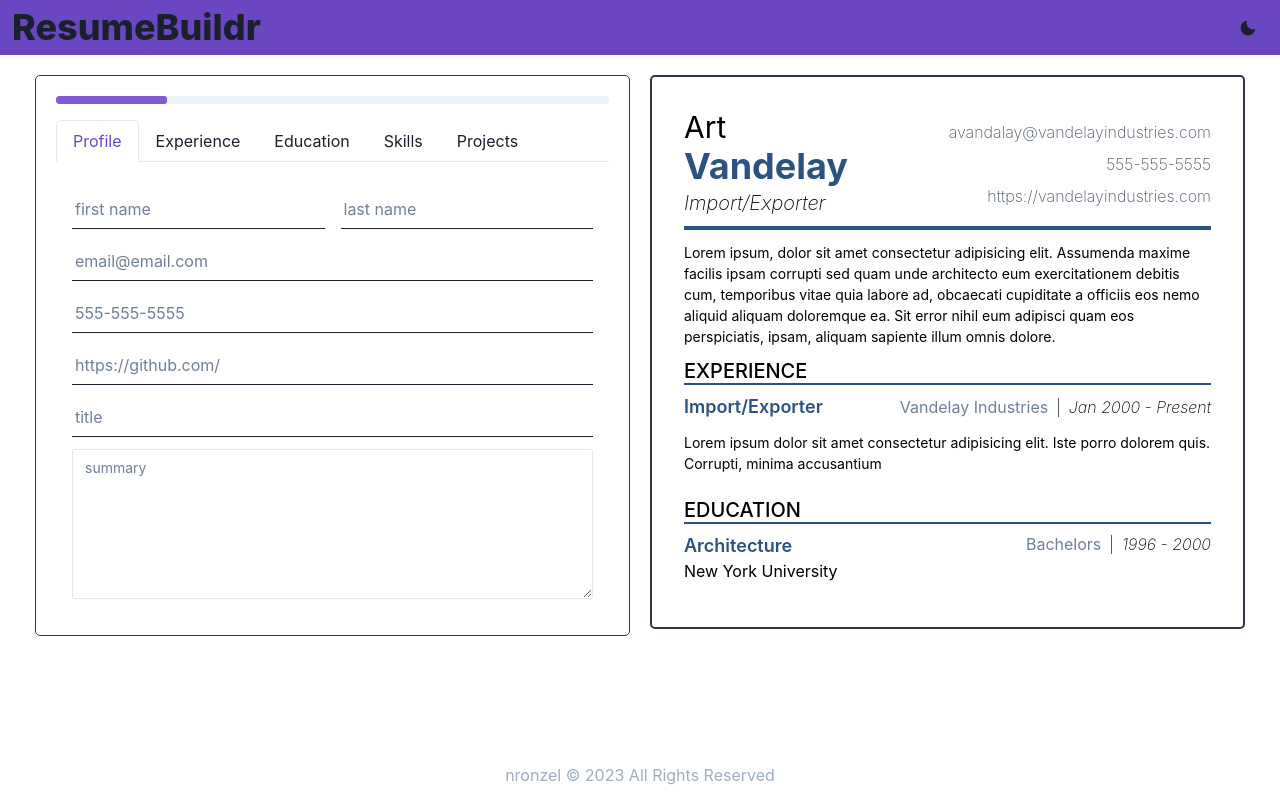
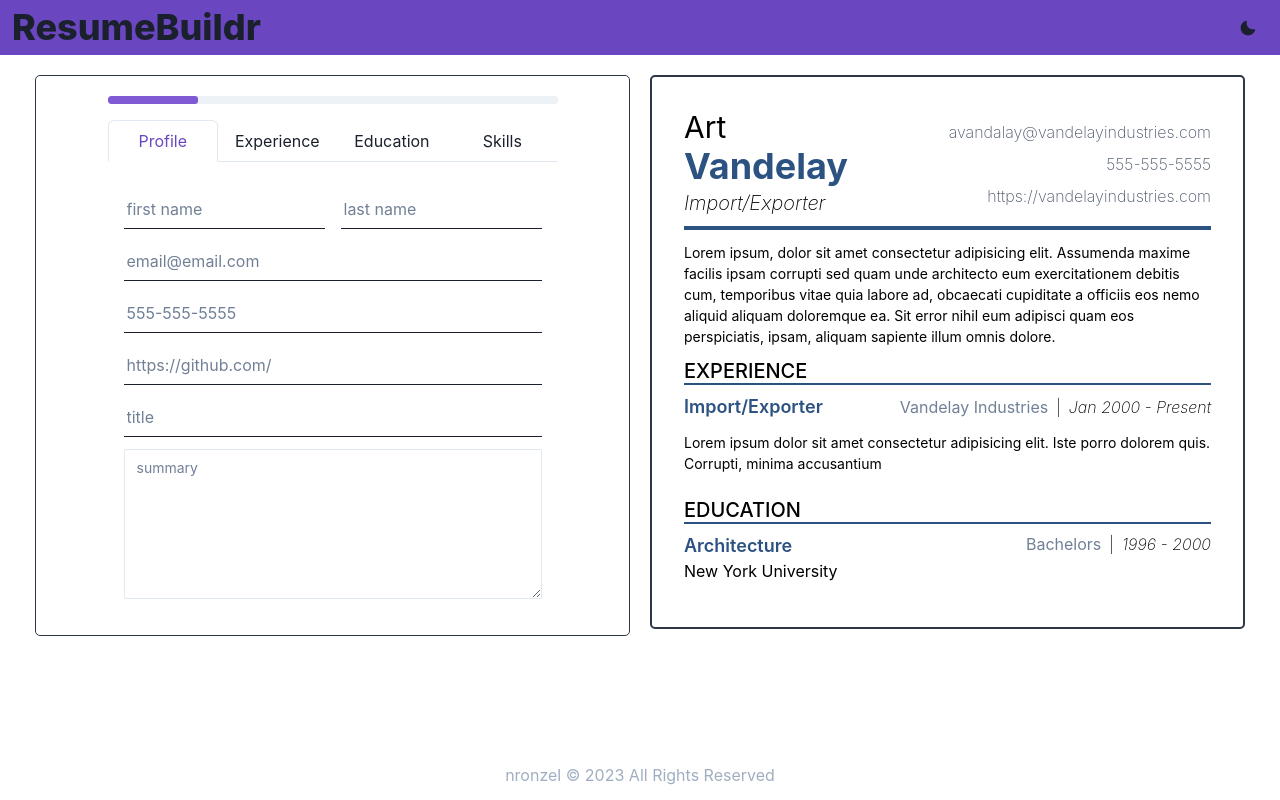
Before and after one commit to nronzel/resume-maker, a React (Vite) app: page / in a window 1280 px wide. Built offline with nearby package versions, Linux system fonts and the light colour scheme.

Commit message:
refactor: made handleProgressBarChange its own method

```diff
--- a/src/components/ResumeForm.jsx
+++ b/src/components/ResumeForm.jsx
@@ -5,8 +5,6 @@ import {
   Tab,
   TabPanels,
   TabPanel,
-  Progress,
-  Text,
 } from "@chakra-ui/react";
 import React, { Component } from "react";
 import MainInfoSection from "./MainInfoSection";
@@ -25,8 +23,23 @@ class ResumeForm extends Component {
     };
   }
 
-  handleIncreaseProgress = (increment = 20) => {
+  handleIncreaseProgress = (increment = 25) => {
     this.setState({ progress: this.state.progress + increment });
+  };
+
+  handleProgressBarChange = (index) => {
+    const previousIndex = this.state.activeIndex;
+    this.setState({ activeIndex: index });
+    if (index > previousIndex) {
+      this.handleIncreaseProgress();
+    } else if (index < previousIndex) {
+      this.setState({ progress: index * 25 });
+    }
+    if (index === 0) {
+      this.setState({ progress: 25 });
+    } else if (index === 3) {
+      this.setState({ progress: 100 });
+    }
   };
 
   render() {
@@ -59,15 +72,9 @@ class ResumeForm extends Component {
         <Tabs
           variant="enclosed"
           colorScheme="purple"
-          onChange={(index) => {
-            const previousIndex = this.state.activeIndex;
-            this.setState({ activeIndex: index });
-            if (index > previousIndex) {
-              this.handleIncreaseProgress();
-            } else if (index < previousIndex) {
-              this.setState({ progress: (index + 1) * 20 });
-            }
-          }}
+          onChange={this.handleProgressBarChange}
+          w="450px"
+          isFitted
         >
           <ProgressBar progress={progress} />
           <TabList>
@@ -75,7 +82,6 @@ class ResumeForm extends Component {
             <Tab>Experience</Tab>
             <Tab>Education</Tab>
             <Tab>Skills</Tab>
-            <Tab>Projects</Tab>
           </TabList>
           <TabPanels>
             {/* Main Profile Info */}
@@ -110,8 +116,6 @@ class ResumeForm extends Component {
             </TabPanel>
             {/* Skills */}
             <TabPanel></TabPanel>
-            {/* Projects */}
-            <TabPanel></TabPanel>
           </TabPanels>
         </Tabs>
       </Flex>
```
